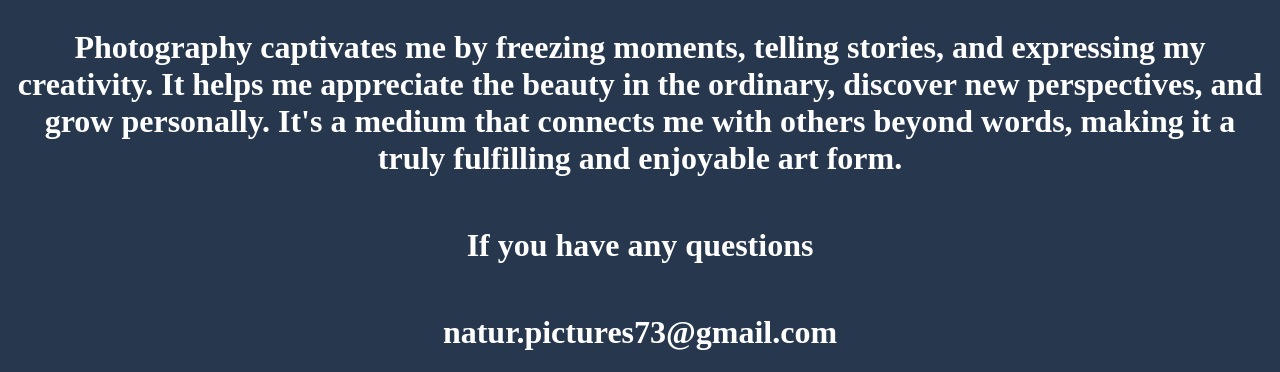
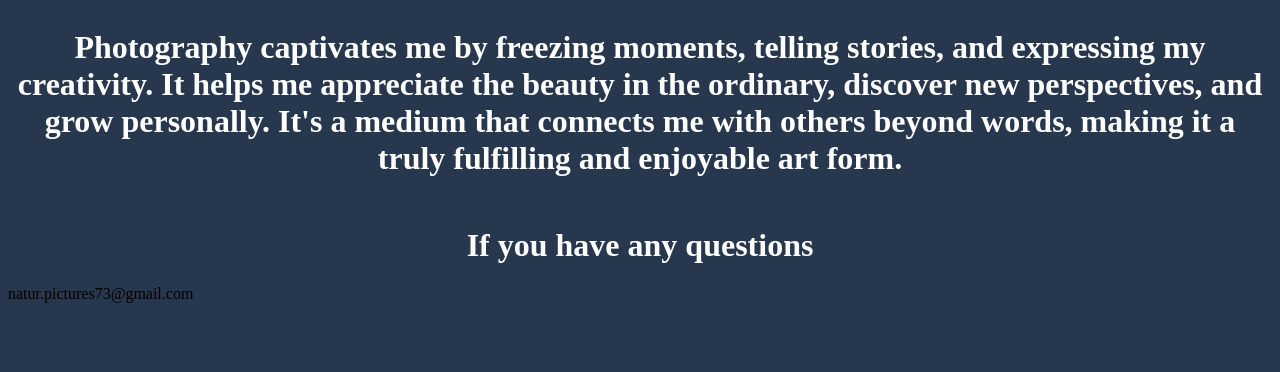
Before and after one commit to NaturPicture/Natur.Pictures, a plain HTML site: page index.html in a window 1280 px wide. Shown: the part 1349-1721 px from the top of the page. After the commit the page ends 1660 px from the top, so only its background shows below. Drawn offline with Linux system fonts and the light colour scheme.

Commit message:
Update index.html

```diff
--- a/index.html
+++ b/index.html
@@ -140,6 +140,6 @@
     <h1 class="Hello3">Natur.Pictures</h1>
     <h1 class="Hello2">Photography captivates me by freezing moments, telling stories, and expressing my creativity. It helps me appreciate the beauty in the ordinary, discover new perspectives, and grow personally. It's a medium that connects me with others beyond words, making it a truly fulfilling and enjoyable art form.</h1>
    <h1 class="Hello3">If you have any questions</h1>
-    <h1 class="Hello2">natur.pictures73@gmail.com</h1>
+    <p1 class="Hello2">natur.pictures73@gmail.com</p1>
 </body>
 </html>
```
